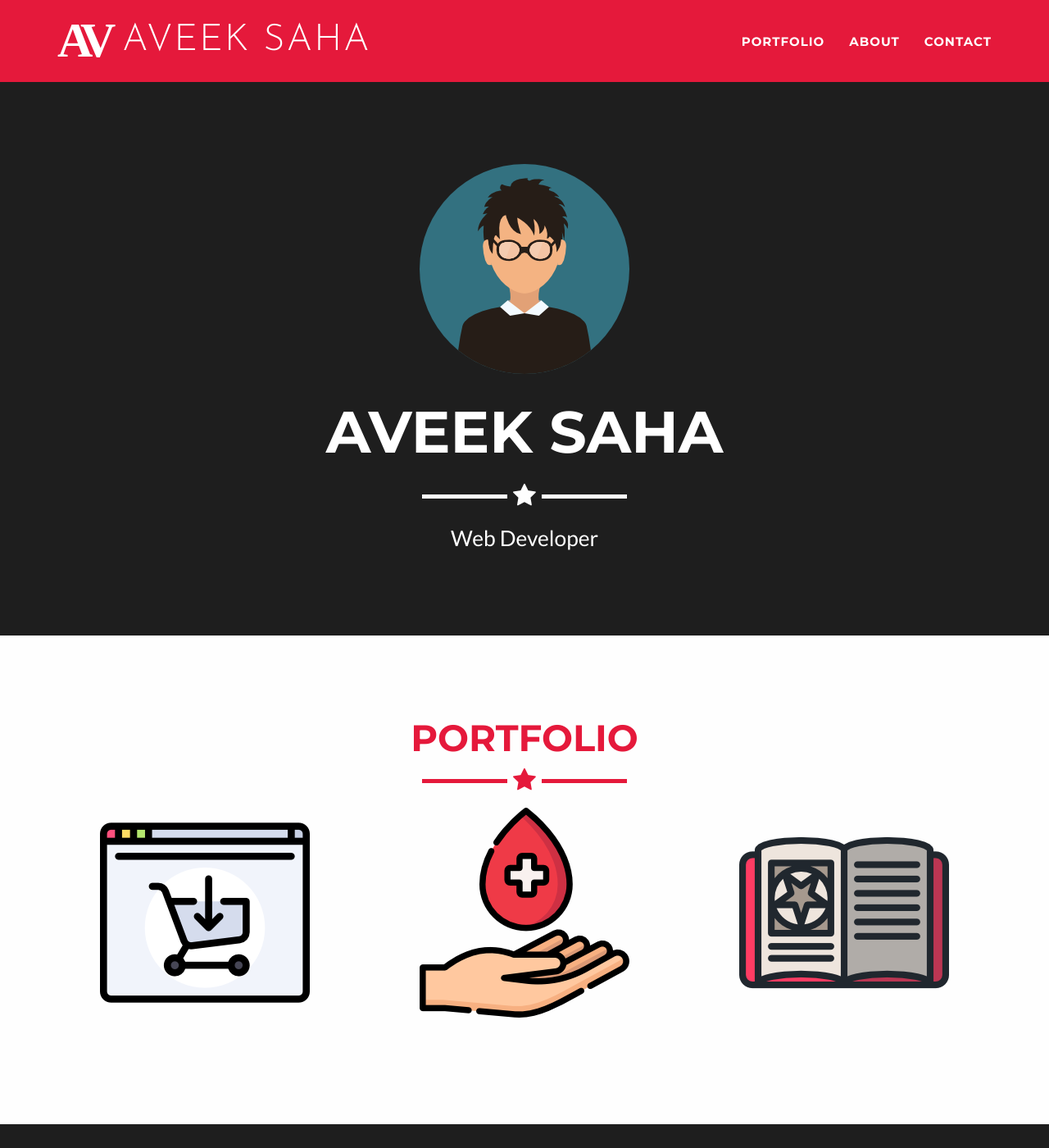
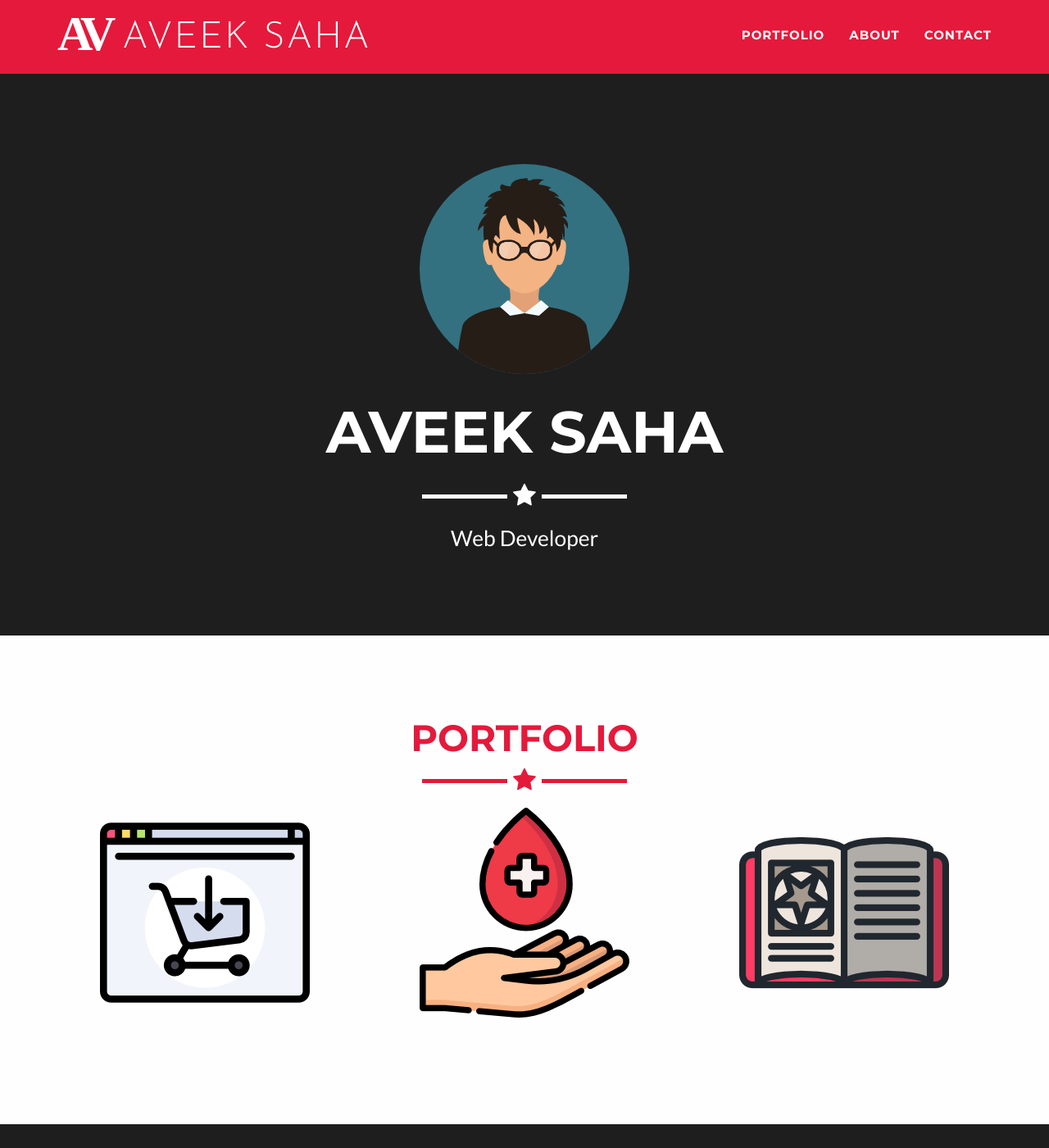
Before and after one commit to Aveek-Saha/Aveek-Saha.github.io, a Jekyll site: the page built from index.html, in a window 1280 px wide and 1400 px high. Shown: the whole window at 82% size. Built offline with Jekyll 4.4.1, drawn with Linux system fonts in a browser that asks for light colours; some web fonts are replaced.

Commit message:
Update main.css

```diff
--- a/_includes/css/main.css
+++ b/_includes/css/main.css
@@ -127,7 +127,7 @@ header .intro-text .skills {
 
 @media(min-width:768px) {
     .navbar-fixed-top {
-        padding: 20px 0;
+        padding: 12px 0;
         -webkit-transition: padding .3s;
         -moz-transition: padding .3s;
         transition: padding .3s;
@@ -178,7 +178,6 @@ header .intro-text .skills {
     font-family: Megrim, cursive;
     font-size: 4em;
     font-weight: 700;
-    margin-left: 25%
 }
 
 .me{
@@ -186,6 +185,7 @@ header .intro-text .skills {
     font-family: Josefin Sans, cursive;
     font-size: 3em;
     font-weight: 400;
+    margin-top: 1.5%;
 }
 
 section {
```
